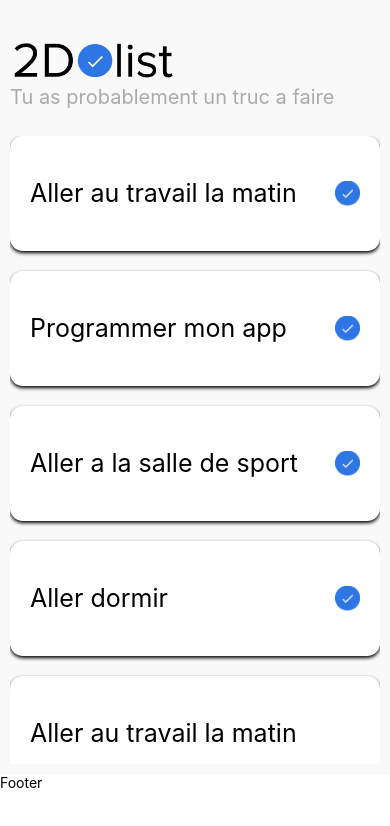
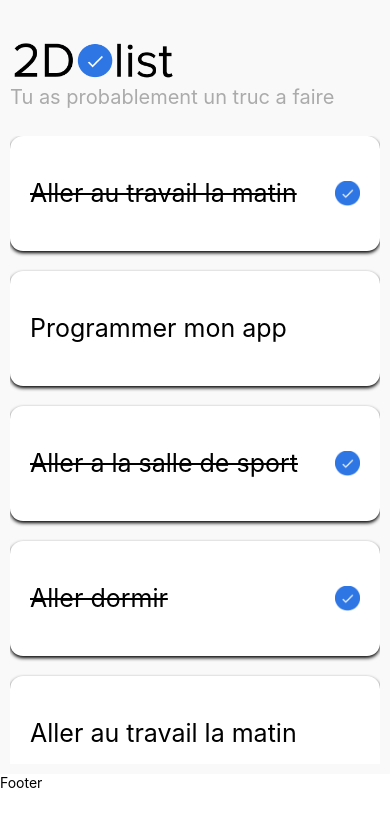
Before and after one commit to Al-aminedioubate/ToDoList, a React Native app: screen / in a window 390 px wide. Shown: the top 826 px of the page. Built offline with nearby package versions, Linux system fonts and the light colour scheme.

Commit message:
mise a jour du code

```diff
--- a/App.js
+++ b/App.js
@@ -8,7 +8,7 @@ import { useState } from "react";
 export default function App() {
   const [todoList, setTodoList] = useState([
     { id: 1, title: "Aller au travail la matin", isCompleted: true },
-    { id: 2, title: "Programmer mon app", isCompleted: true },
+    { id: 2, title: "Programmer mon app", isCompleted: false },
     { id: 3, title: "Aller a la salle de sport", isCompleted: true },
     { id: 4, title: "Aller dormir", isCompleted: true },
     { id: 5, title: "Aller au travail la matin", isCompleted: false },
@@ -17,11 +17,29 @@ export default function App() {
     { id: 8, title: "Aller dormir", isCompleted: false },
   ]);
 
+  //La fonction qui permet de faire la mise a jour d'une tache.
+  function updateTodo(todo) {
+    const updatedTodo = {
+      ...todo,
+      isCompleted: !todo.isCompleted,
+    };
+
+    const indexToUpdate = todoList.findIndex(
+      (todo) => todo.id === updatedTodo.id
+    );
+
+    const updatedTodoList = [...todoList];
+    updatedTodoList[indexToUpdate] = updatedTodo;
+    setTodoList(updatedTodoList);
+
+    console.log(todo);
+  }
+
   //La fonction permettant de retourner le tableau.
   function renderTodoList() {
     return todoList.map((todo) => (
       <View style={s.cardItem} key={todo.id}>
-        <CardToDo todo={todo} />
+        <CardToDo onPress={updateTodo} todo={todo} />
       </View>
     ));
   }
--- a/components/CardTodo/cardTodo.jsx
+++ b/components/CardTodo/cardTodo.jsx
@@ -2,10 +2,10 @@ import { TouchableOpacity, Text, Image } from "react-native";
 import {s} from "./card.style";
 import checkImage from "../../assets/check.png";
 
-export function CardToDo({todo}){
+export function CardToDo({todo, onPress}){
     return (
-        <TouchableOpacity style={s.card}>
-            {<Text style={[s.txt, todo.isCompleted && {textDecorationLine:"none"}]}>{todo.title}</Text>}
+        <TouchableOpacity onPress={() => onPress(todo)} style={s.card}>
+            {<Text style={[s.txt, todo.isCompleted && {textDecorationLine:"line-through"}]}>{todo.title}</Text>}
             {todo.isCompleted && <Image style={s.img} source={checkImage} />}
         </TouchableOpacity>
     );
```
